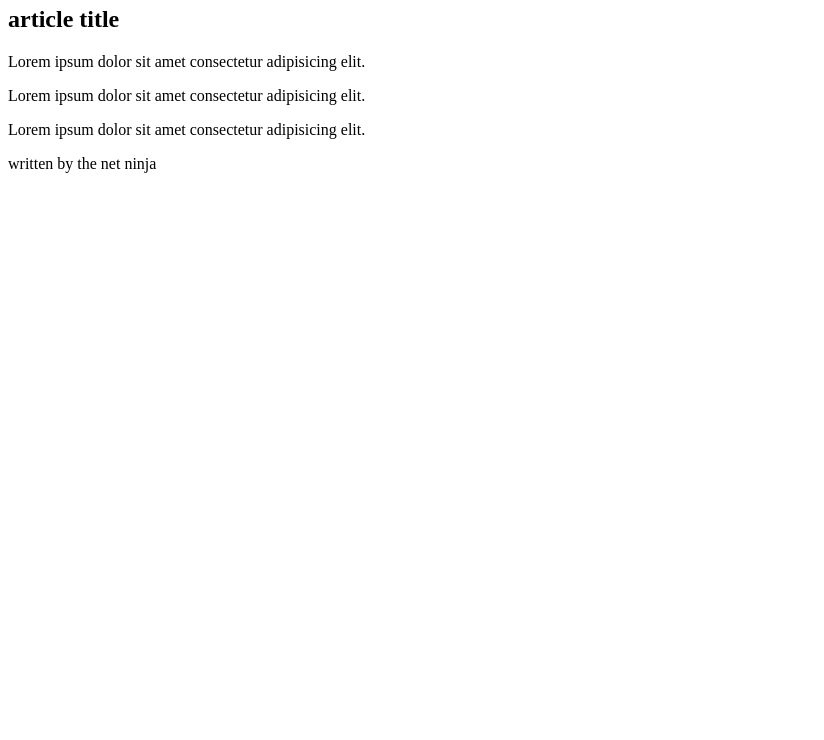
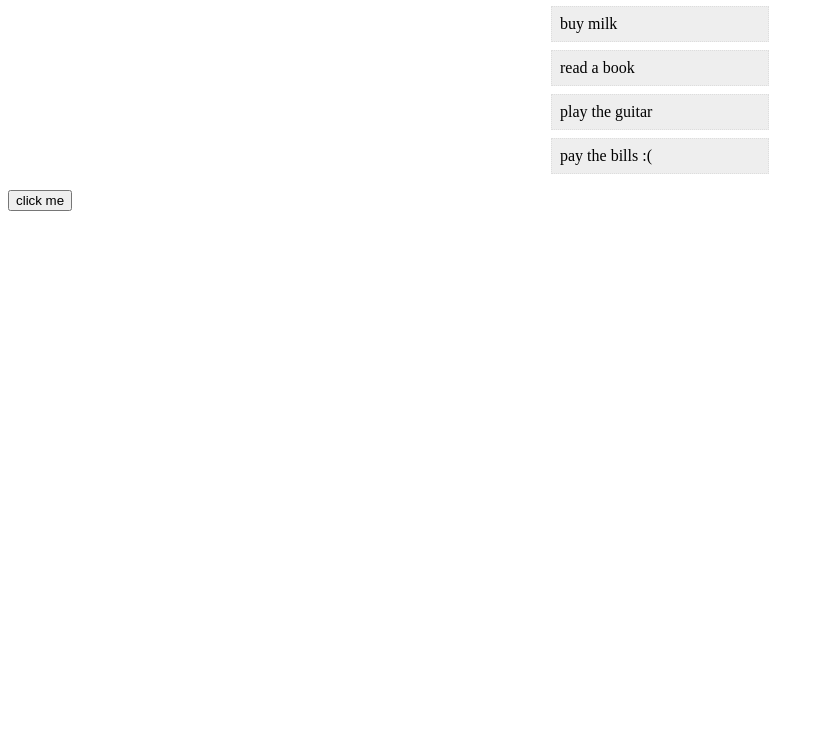
Before and after one commit to baharford/modern_javascript, a plain HTML site: page index.html in a window 1280 px wide. Shown: the part 60-800 px from the top of the page, without its empty margins (0-824 px from the left). Drawn offline with Linux system fonts and the light colour scheme.

Commit message:
Event Basics (click events)

```diff
--- a/index.html
+++ b/index.html
@@ -4,17 +4,28 @@
     <meta http-equiv="X-UA-Compatible" content="IE=edge">
     <meta name="viewport" content="width=device-width, initial-scale=1.0">
     <title>Javascript</title>
+    <style>
+        li{
+            list-style-type: none;
+            max-width: 200px;
+            padding: 8px;
+            margin: 8px auto;
+            background: #eee;
+            border: 1px dotted #ddd;
+        }
+    </style>
 </head>
 <body>
-    <h1>The DOM</h1>
+    <h1>Todos</h1>
 
-    <article>
-        <h2>article title</h2>
-        <p>Lorem ipsum dolor sit amet consectetur adipisicing elit.</p>
-        <p>Lorem ipsum dolor sit amet consectetur adipisicing elit.</p>
-        <p>Lorem ipsum dolor sit amet consectetur adipisicing elit.</p>
-        <div>written by the net ninja</div>
-    </article>
+    <ul>
+        <li>buy milk</li>
+        <li>read a book</li>
+        <li>play the guitar</li>
+        <li>pay the bills :(</li>
+    </ul>
+
+    <button>click me</button>
 
     <script src="sandbox.js"></script>
 </body>
--- a/sandbox.js
+++ b/sandbox.js
@@ -1,24 +1,18 @@
-// Parents, Children & Siblings
+// Event Basics (click events)
 
-const article = document.querySelector('article');
+const button = document.querySelector('button');
 
-// cant use forEach on HTMLCollection, so need to make it an array
-// console.log(article.children);
-// console.log(Array.from(article.children));
+button.addEventListener('click', () => {
+    console.log('you clicked me');
+})
 
-// parent-child relationship
-Array.from(article.children).forEach(child => {
-    child.classList.add('article-element');
-});
+const items = document.querySelectorAll('li');
 
-// child-parent relationship
-const title = document.querySelector('h2');
-console.log(title.parentElement);
-
-// can chain them togethter
-console.log(title.parentElement.parentElement);
-console.log(title.nextElementSibling);
-console.log(title.previousElementSibling);
-
-// chaining
-console.log(title.nextElementSibling.parentElement.children);
+items.forEach(item => {
+    item.addEventListener('click', e => {
+        console.log('you clicked the item');
+        console.log(e);
+        console.log(e.target);
+        e.target.style.textDecoration = 'line-through';
+    })
+})
```
